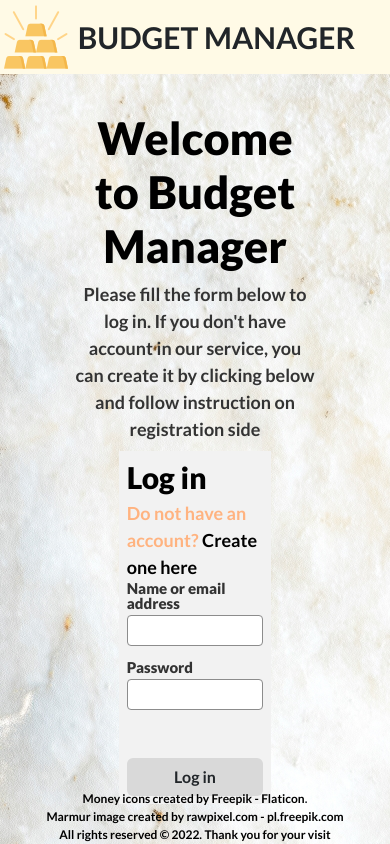
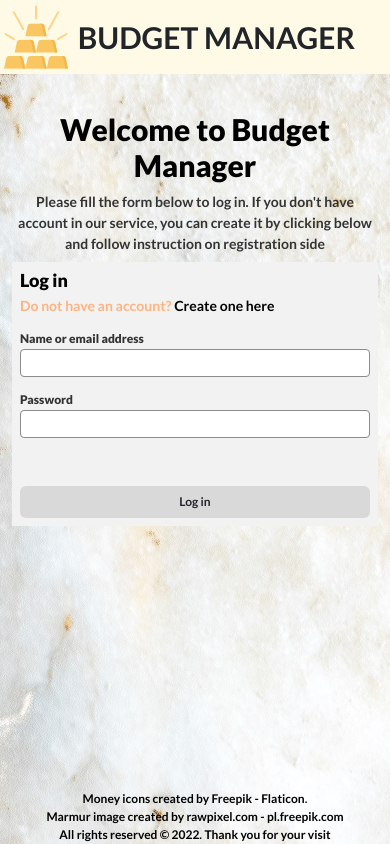
Before and after one commit to AdamKrk88/webApplication-familyBudget, a PHP site: page /login.html in a window 390 px wide. Run offline with PHP 8.4, Linux system fonts and the light colour scheme.

Commit message:
Font size adjusted for all available breakpoints related with common device sizes

```diff
--- a/index.html
+++ b/index.html
@@ -44,7 +44,7 @@
 		<main class="h-85">
 			<article class="h-100 d-flex align-items-center justify-content-center">
 				<div class="text-center p-1 w-75 bg-light-grey">
-					<h1 class="fst-italic lh-lg font-size-45px fw-bolder font-color-black">Monitor you incomes and expenses in one application. Be aware and save your money!</h1>
+					<h1 class="fst-italic lh-lg font-size-scaled-from-45px fw-bolder font-color-black">Monitor you incomes and expenses in one application. Be aware and save your money!</h1>
 				</div>
 			</article>
 		</main>
--- a/login.html
+++ b/login.html
@@ -24,29 +24,26 @@
 		</div>
 	</header>
 
-
-
-
 	<div class="container">
 		<div class="row">
 			<main>
 				<article>
 					<header>
-						<div class="col-8 offset-2 mt-4-dot-5">
-							<h1 class="fw-bolder font-color-black font-size-45px text-center">Welcome to Budget Manager</h1>
+						<div class="col-lg-8 col-md-10 offset-lg-2 offset-md-1 mt-4-dot-5">
+							<h1 class="fw-bolder font-color-black font-size-scaled-from-45px text-center">Welcome to Budget Manager</h1>
 							<p class="text-center font-color-grey">Please fill the form below to log in. If you don't have account in our service, you can create it by clicking below and follow instruction on registration side</p>
 						</div>
 					</header>
-					<div class="col-5 bg-light-grey mx-auto p-2 mt-2">
-						<h2 class="font-color-black">Log in</h2>
+					<div class="col-lg-5 col-md-6 col-sm-7 bg-light-grey mx-auto p-2 mt-2">
+						<h2 class="font-color-black fw-bolder font-size-scaled-from-30px mb-1">Log in</h2>
 						<p class="font-color-black"><span class="font-light-orange">Do not have an account?</span> Create one <a class="font-color-black link-registration" href="#">here </a></p>
 						<form class="lh-1" action="index.php" method="post">
-							<label class="form-label font-color-grey font-size-15px fw-bolder mb-1" for="name">Name or email address</label>
+							<label class="form-label font-color-grey font-size-scaled-from-15px fw-bolder mb-1" for="name">Name or email address</label>
 							<input class="form-control form-control-sm fw-bold font-color-grey" type="text" name="name" id="name" title="Please fill out this field" aria-label="Name or email address input for login" required oninvalid="this.setCustomValidity('Please fill out this field')" oninput="this.setCustomValidity('')" />
-							<label class="form-label font-color-grey font-size-15px fw-bolder mb-1" for="password">Password</label>
+							<label class="form-label font-color-grey font-size-scaled-from-15px fw-bolder mb-1" for="password">Password</label>
 							<input class="form-control form-control-sm fw-bold font-color-grey" type="password" name="password" id="password" title="Please fill out this field" aria-label="Password input for login" required oninvalid="this.setCustomValidity('Please fill out this field')" oninput="this.setCustomValidity('')" />
 							<div class="d-grid mt-5">
-								<button class="btn button-grey-color fw-bold" type="submit" aria-label="Log in">Log in</button>
+								<button class="btn button-grey-color fw-bold font-size-scaled-from-15px" type="submit" aria-label="Log in">Log in</button>
 							</div>
 						</form>
 					</div>
@@ -60,71 +57,6 @@
 		</div>
 	</div>
 
-
-
-
-						<!--
-						<div class="entry">
-							<label class="labelText" for="name">Name or email address</label>
-							<input id="name" type="text" name="name" required oninvalid="this.setCustomValidity('Please fill out this field')" oninput="this.setCustomValidity('')" />
-						</div>
-						<div class="entry">
-							<label class="labelText" for="password">Password</label>
-							<input id="password" type="password" name="password" required oninvalid="this.setCustomValidity('Please fill out this field')" oninput="this.setCustomValidity('')" />
-						</div>
-						<div class="entry">
-							<input type="submit" value="Log in" />
-						</div>
-						-->
-			<!--
-				<form action="login.php" method="post">
-				</form>
-					</div>
-				</article>
-			</main>
-		</div>
-	</div>
-	-->
-<!--
-					<div id="login">
-						<h1>Welcome to Budget Manager</h1>
-						<p><span style="color: #333333;">Please fill the form below to log in. If you don't have account in our service, you can create it by clicking below and follow instruction on registration side</span></p>
-					</div>
-				</header>
-				<form action="login.php" method="post">
-					<div id="entries">
-						<h2>Log in </h2>
-						<p><span style="color: #ffb380;">Do not have an account?</span> Create one <a href="registration.html">here </a></p>
-						<div id="underline"></div>
-						<div class="entry">
-							<label class="labelText" for="name">Name or email address</label>
-							<input id="name" type="text" name="name" required oninvalid="this.setCustomValidity('Please fill out this field')" oninput="this.setCustomValidity('')" />
-						</div>
-						<div class="entry">
-							<label class="labelText" for="password">Password</label>
-							<input id="password" type="password" name="password" required oninvalid="this.setCustomValidity('Please fill out this field')" oninput="this.setCustomValidity('')" />
-						</div>
-						<div class="entry">
-							<input type="submit" value="Log in" />
-						</div>
-					</div>
-				</form>
-					</div>
-				</article>
-			</main>
-		</div>
-	</div>
--->
-
-<!--
-	<footer>
-		 <div id="footer">
-			<a href="https://www.flaticon.com/free-icons/money" title="money icons" class="iconAttribution" target="_blank">Money icons created by Freepik - Flaticon</a>.
-			<a href="https://pl.freepik.com/search?format=search&query=marmur&type=photo" class="iconAttribution" target="_blank">Marmur image created by rawpixel.com - pl.freepik.com</a>
-			<span style="display: block;">All rights reserved &copy; 2022. Thank you for your visit </span>
-		</div>
-	</footer>
--->
 	<script src="https://cdn.jsdelivr.net/npm/@popperjs/core@2.11.6/dist/umd/popper.min.js" integrity="sha384-oBqDVmMz9ATKxIep9tiCxS/Z9fNfEXiDAYTujMAeBAsjFuCZSmKbSSUnQlmh/jp3" crossorigin="anonymous"></script>
 	<script src="https://cdn.jsdelivr.net/npm/bootstrap@5.2.1/dist/js/bootstrap.min.js" integrity="sha384-7VPbUDkoPSGFnVtYi0QogXtr74QeVeeIs99Qfg5YCF+TidwNdjvaKZX19NZ/e6oz" crossorigin="anonymous"></script>
 
--- a/style.css
+++ b/style.css
@@ -1,6 +1,6 @@
 html
 {
-	height: 100%
+	height: 100%;
 }
 
 body
@@ -368,12 +368,12 @@ h1
 }
 */
 
+/*
 h2
 {
 	margin:0 0 5px 0;
-	font-weight: 900;
-	font-size: 30px;
 }
+*/
 
 h3
 {
@@ -977,10 +977,21 @@ label#labelTextNextToList
 	font-size: 45px;
 }
 
-.font-size-15px
+.font-size-scaled-from-15px
 {
 	font-size: 15px;
 }
+
+.font-size-scaled-from-45px
+{
+	font-size: 2.8rem;
+}
+
+.font-size-scaled-from-30px
+{
+	font-size: 30px;
+}
+
 
 
 @media (max-width: 991px)
@@ -990,39 +1001,84 @@ label#labelTextNextToList
 		border-right: none;
 	}
 
-	.font-size-mainmenu
+	.font-size-scaled-from-45px
 	{
 		font-size: 36px;
 	}
 
+	.font-size-scaled-from-30px
+	{
+		font-size: 27px;
+	}
+
+	.font-size-scaled-from-15px
+	{
+		font-size: 13px;
+	}
+
 	footer
 	{
-		font-size: 0.85rem;
+		font-size: 0.82rem;
+	}
+
+	p
+	{
+	font-size: 16px;
 	}
 }
 
 @media (max-width: 767px)
 {
-	.font-size-mainmenu
+	.font-size-scaled-from-45px
 	{
 		font-size: 33px;
 	}
 
+	.font-size-scaled-from-30px
+	{
+		font-size: 23px;
+	}
+
+	.font-size-scaled-from-15px
+	{
+		font-size: 12px;
+	}
+
+	.form-control-sm
+	{
+		font-size: 0.75rem;
+	}
+
 	footer
 	{
-		font-size: 0.8rem;
+		font-size: 0.78rem;
+	}
+
+	p
+	{
+	font-size: 15px;
 	}
 }
 
 @media (max-width: 575px)
 {
-	.font-size-mainmenu
+	.font-size-scaled-from-45px
 	{
 		font-size: 30px;
+	}
+
+	.font-size-scaled-from-30px
+	{
+		font-size: 18px;
 	}
 
 	footer
 	{
 		font-size: 0.75rem;
 	}
+
+	p
+	{
+	font-size: 14px;
+	}
 }
```
